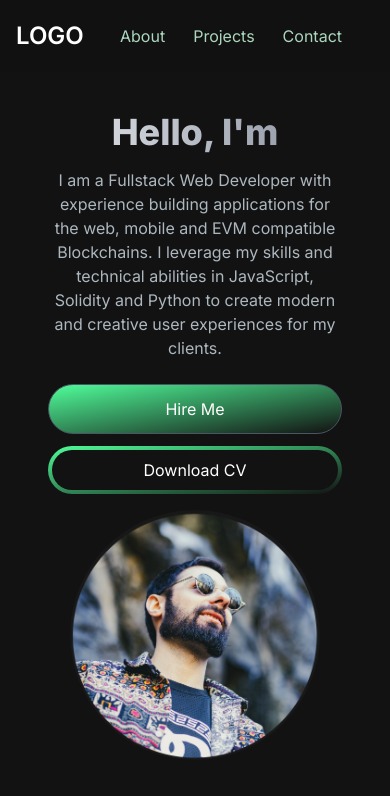
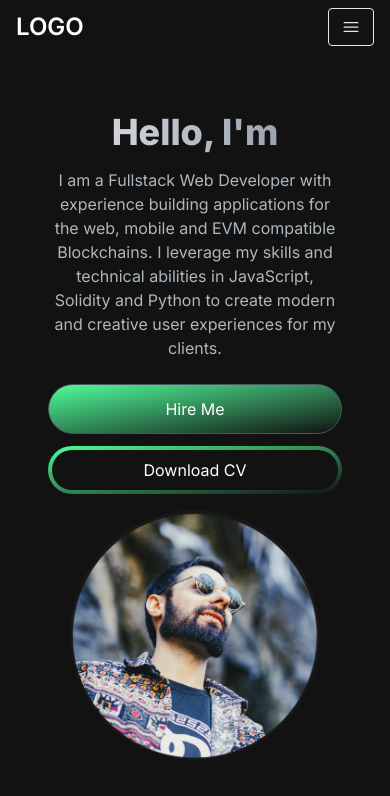
Before and after one commit to Antharithm/Portfolio, a Next.js app in the folder portfolio/: page / in a window 390 px wide. Shown: the top 796 px of the page. Built offline with nearby package versions, Linux system fonts and the light colour scheme.

Commit message:
navbar updates

```diff
--- a/portfolio/package.json
+++ b/portfolio/package.json
@@ -9,6 +9,7 @@
     "lint": "next lint"
   },
   "dependencies": {
+    "@heroicons/react": "^2.0.18",
     "autoprefixer": "10.4.15",
     "eslint": "8.48.0",
     "eslint-config-next": "13.4.19",
--- /dev/null
+++ b/portfolio/src/app/components/MenuOverlay.jsx
@@ -0,0 +1,16 @@
+import React from "react";
+import NavLink from "./NavLink";
+
+const MenuOverlay = ({ links }) => {
+  return (
+    <ul className="flex flex-col py-4 items-center">
+      {links.map((link, index) => (
+        <li key={index}>
+          <NavLink href={link.path} title={link.title} />
+        </li>
+      ))}
+    </ul>
+  );
+};
+
+export default MenuOverlay;
--- a/portfolio/src/app/components/Navbar.jsx
+++ b/portfolio/src/app/components/Navbar.jsx
@@ -1,6 +1,9 @@
+"use client";
 import Link from "next/link";
-import React from "react";
+import React, { useState } from "react";
 import NavLink from "./NavLink";
+import { Bars3Icon, XmarkIcon } from "@heroicons/react/24/solid";
+import MenuOverlay from "./MenuOverlay";
 
 const navLinks = [
   {
@@ -18,17 +21,36 @@
 ];
 
 const Navbar = () => {
+  const [navbarOpen, setNavbarOpen] = useState(false);
+
   return (
     // adjust this nav bar to make it float with the user when scrolling on the screen
-    <nav className="fixed top-0 left-0 right-0 z-10 bg-[#121212] bg-opacity-90">
-      <div className="flex flex-wrap items-center justify-between mx-auto px-4">
+    <nav className="fixed top-0 left-0 right-0 z-10 bg-[#121212] bg-opacity-100">
+      <div className="flex flex-wrap items-center justify-between mx-auto px-4 py-2">
         <Link
           href={"/"}
           className="text-2xl md:text-5xl text-white font-semibold"
         >
           LOGO
         </Link>
-        <div className="menu block md:w-auto" id="navbar">
+        <div className="mobile-menu block md:hidden">
+          {!navbarOpen ? (
+            <button
+              onClick={() => setNavbarOpen(true)}
+              className="flex items-center px-3 py-2 border rounded border-slate-200 text-slate-200 hover:text-white hover:border-white"
+            >
+              <Bars3Icon className="h-5 w-5" />
+            </button>
+          ) : (
+            <button
+              onClick={() => setNavbarOpen(false)}
+              className="flex items-center px-3 py-2 border rounded border-slate-200 text-slate-200 hover:text-white hover:border-white"
+            >
+              <XmarkIcon className="h-5 w-5" />
+            </button>
+          )}
+        </div>
+        <div className="menu hidden md:block md:w-auto" id="navbar">
           <ul className="flex p-4 md:p-0 md:flex-row md:space-x-8 mt-0">
             {navLinks.map((link, index) => (
               <li key={index}>
@@ -38,6 +60,7 @@
           </ul>
         </div>
       </div>
+      {navbarOpen ? <MenuOverlay links={navLinks} /> : null}
     </nav>
   );
 };
```
Also changed, not shown: 1 other file (tests, documents, lock files or other folders).
